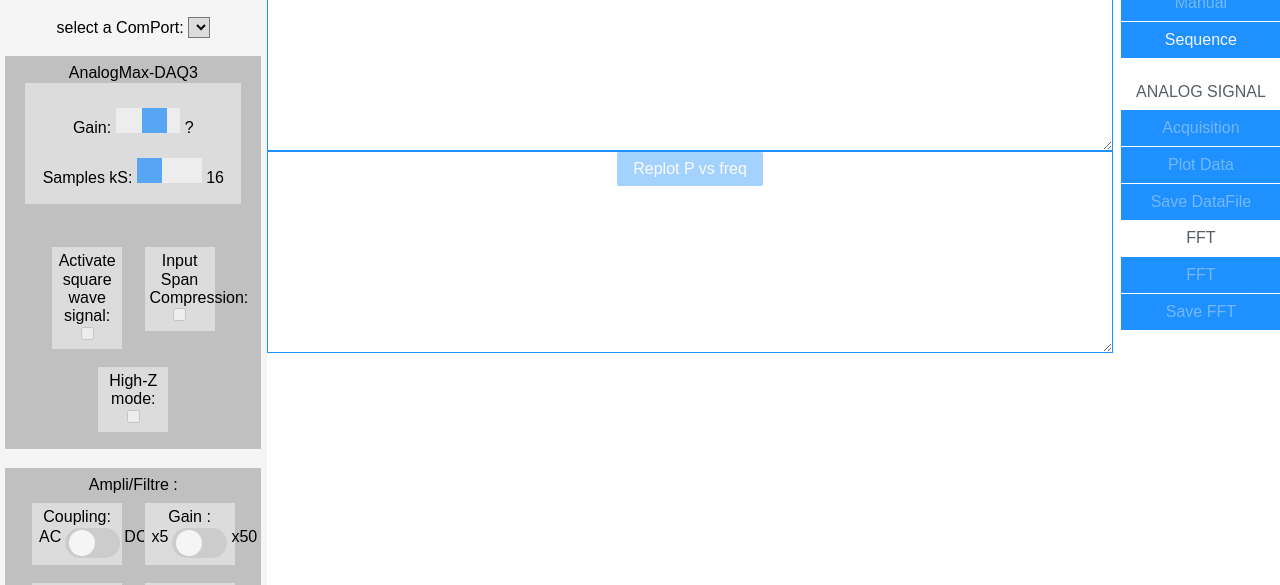
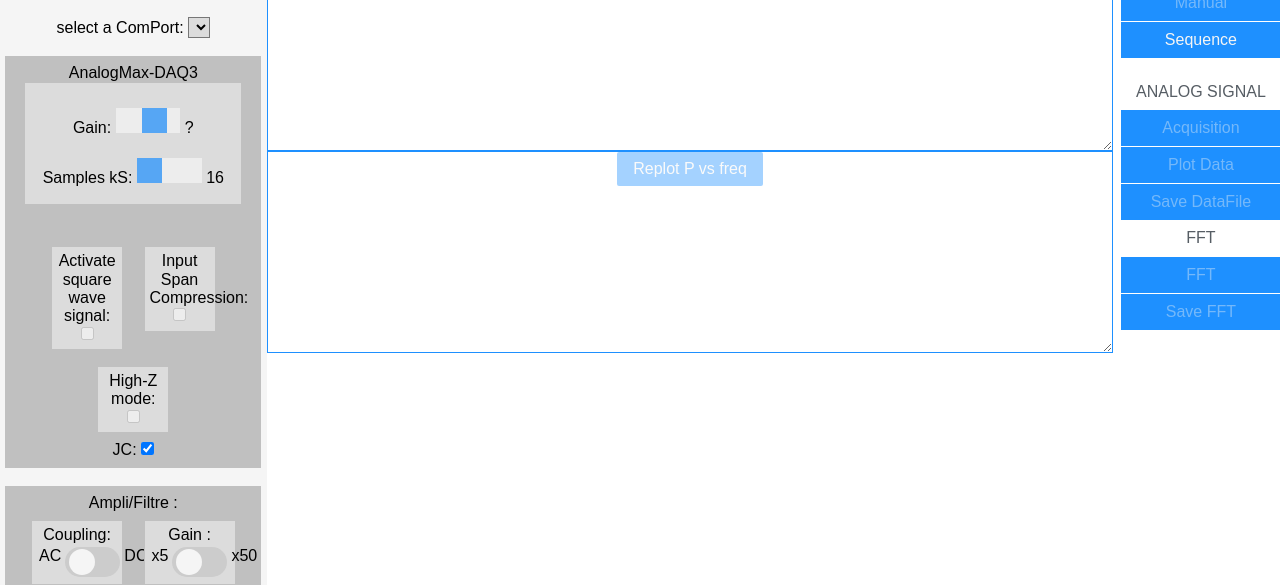
Before and after one commit to adauriac/odroidDaq, a plain HTML site: page web/index.html in a window 1280 px wide. Shown: the part 135-720 px from the top of the page. Drawn offline with nearby package versions, Linux system fonts and the light colour scheme; no server answers.

Commit message:
l'interface web possède un bouton pour choisir JC's version ou pas

```diff
--- a/web/index.html
+++ b/web/index.html
@@ -84,6 +84,11 @@
                     <div class="btn pure-u-1-4">
                         <label for="highZ">High-Z mode:</label>
                         <input type="checkbox" id="highZ" name="highZ" value="0" onclick="setButtonValue(this)">
+                    </div>
+                    <div class="JCBUTTON">
+                        <label for="jcbutton">JC:</label>
+                        <!-- <input type="checkbox" id="jcButton" name="JCBUTTON" value="1" onclick="setButtonValue(this)"> -->
+                        <input type="checkbox" name="JCBUTTON" value="1" onclick="setButtonValue(this)" checked>
                     </div>
 
             </div>
```
Also changed, not shown: node/app.js (+10 -12 lines).
